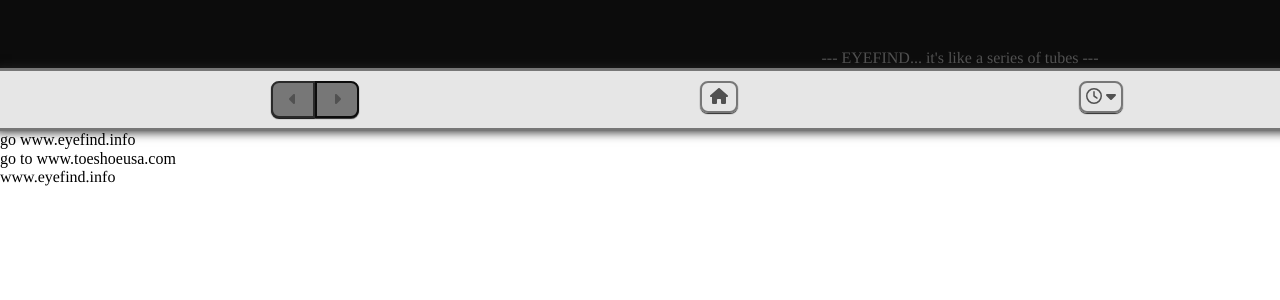
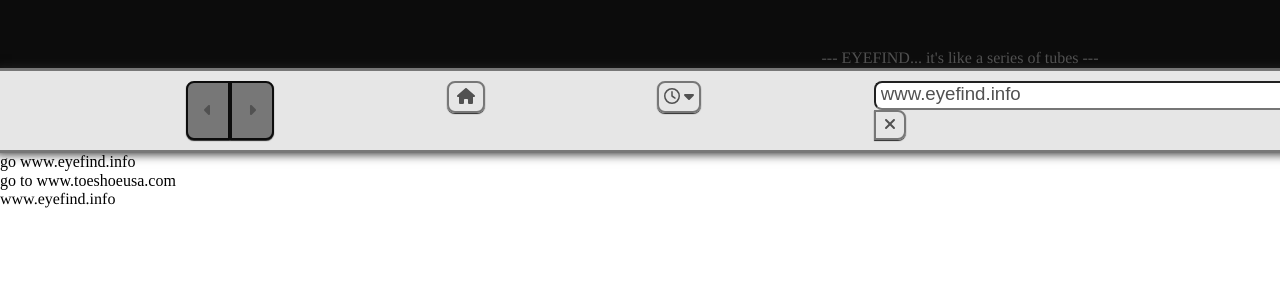
Before and after one commit to extoplasm/gta-internet, a React (Vite) app in the folder gta-internet-remake/: page / in a window 1280 px wide. Shown: the top 300 px of the page. Built offline with nearby package versions, Linux system fonts and the light colour scheme; a web font is replaced by a local one.

Commit message:
styling sucks

```diff
--- a/gta-internet-remake/src/components/header.css
+++ b/gta-internet-remake/src/components/header.css
@@ -35,6 +35,15 @@
     justify-content: space-around;
 }
 
+input:focus {
+    outline: none;
+}
+
+::placeholder {
+    opacity: 1;
+    color: var(--deftext)
+}
+
 /* navigation buttons */
 #navbar > #navigation-buttons {
     display: flex;
@@ -60,8 +69,8 @@
 }
 
 #navbar > #navigation-buttons > #back-arrow-button:disabled {
-    border: 2px var(--accblack) solid;
-    box-shadow: var(--defblack) 0px 1px 1px;
+    border: 2px var(--defblack) solid;
+    box-shadow: var(--accblack) 0px 1px 1px;
     background-color: var(--accgrey);
     border-radius: 8px 0px 0px 8px;
     padding: 0px 16px;
@@ -89,7 +98,6 @@
 
 #navbar > #history-button > #button-icon:hover {
     border: 2px var(--defgrey) solid;
-    border-radius: 8px;
 }
 
 #navbar > #history-button > #dropdown-container {
@@ -136,17 +144,31 @@
 }
 
 /* search bar */
-input {
+#search-bar {
+    width: 50%;
+}
+
+#search-bar > #search-field {
     color: var(--deftext);
     text-decoration: none;
     appearance: none;
+    width: 95%;
+    border-radius: 8px 0px 0px 8px;
+    padding: 5px;
 }
 
-input:focus {
-    outline: none;
+#search-bar > #search-field::placeholder {
+    font-size: 1.4em;
 }
 
-::placeholder {
-    opacity: 1;
-    color: var(--deftext)
+#search-bar > #close-window {
+    border: 2px var(--accgrey) solid;
+    box-shadow: var(--accblack) 0px 1px 1px;
+    border-radius: 0px 8px 8px 0px;
+    padding: 4px 8px;
+    height: min-content;
 }
+
+#search-bar > #close-window:hover {
+    border: 2px var(--defgrey) solid;
+}
--- a/gta-internet-remake/src/components/header.tsx
+++ b/gta-internet-remake/src/components/header.tsx
@@ -2,7 +2,7 @@ import './header.css'
 import { useState, useRef } from 'react';
 import { FontAwesomeIcon } from '@fortawesome/react-fontawesome'
 import { faClock } from '@fortawesome/free-regular-svg-icons'
-import { faCaretDown, faCaretLeft, faCaretRight, faHouse } from '@fortawesome/free-solid-svg-icons'
+import { faCaretDown, faCaretLeft, faCaretRight, faHouse, faXmark } from '@fortawesome/free-solid-svg-icons'
 
 interface History {
     id: number;
@@ -92,9 +92,9 @@ export default function header({ preview, currentPageIndex, pageHistory, addNewP
                             }
                         }}
                     />
-                    <div id="close window">
-                    {/* in game this closes the window, but here just do nothing, but make responsive as well*/}
-                    </div>
+                    <button id="close-window">
+                        <FontAwesomeIcon icon={faXmark} />
+                    </button>
                 </div>
             </div>
         </>
```
